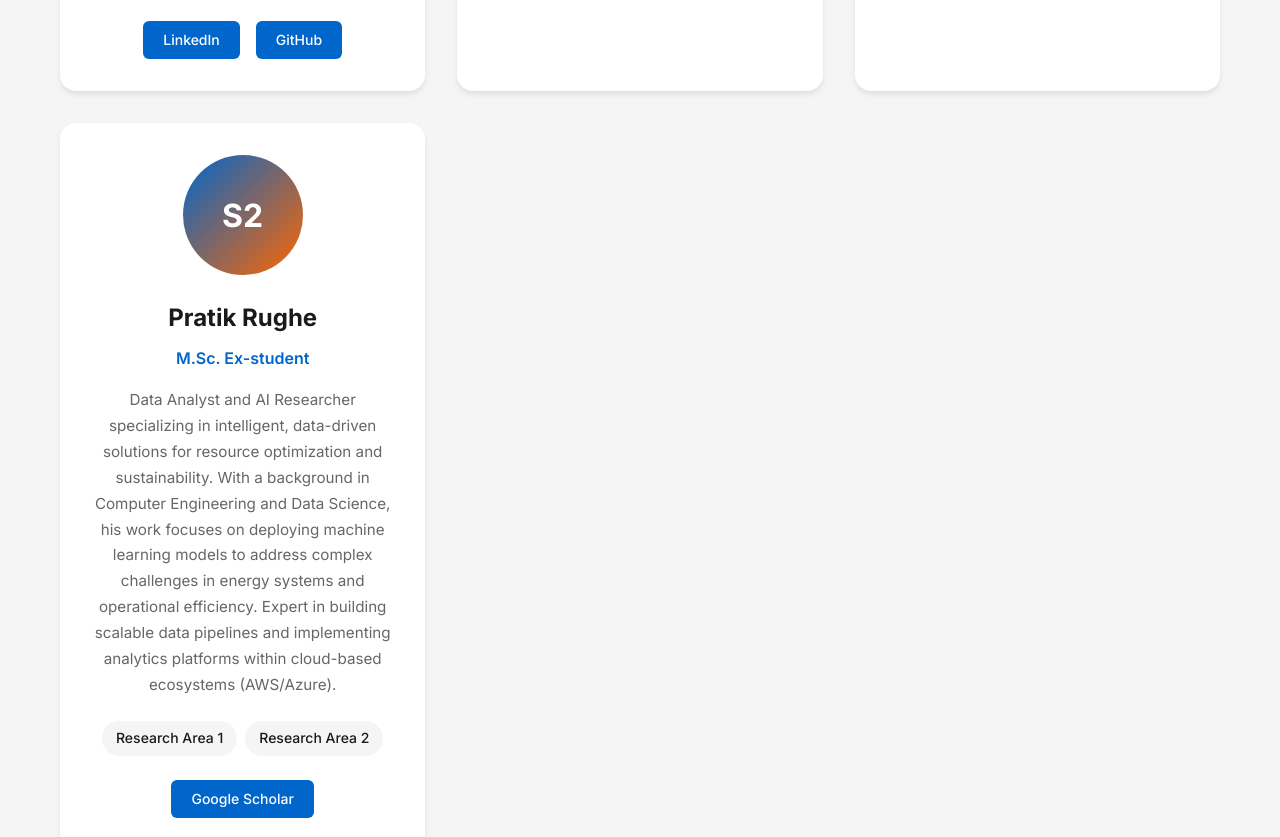
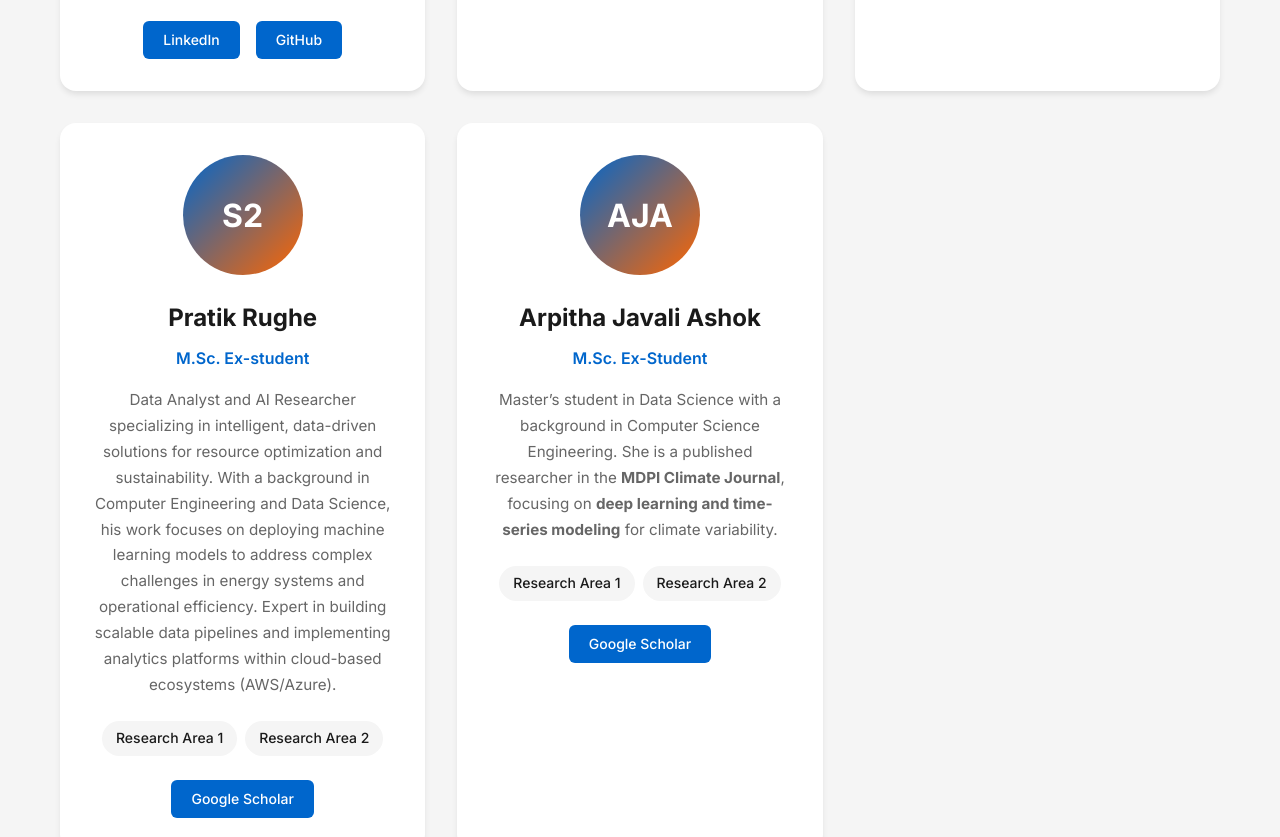
Before and after one commit to CaceresCristhian/iHubMind, a plain HTML site: page index.html in a window 1280 px wide. Shown: the part 5035-5872 px from the top of the page. Drawn offline with nearby package versions, Linux system fonts and the light colour scheme.

Commit message:
Arpitha Javali Ashok added

```diff
--- a/index.html
+++ b/index.html
@@ -417,6 +417,32 @@
                         </div>
                     </div>
                 </div>
+                <!-- Arpitha Javali Ashok-->
+                <div class="team-card">
+                    <div class="team-image">
+                        <div class="team-placeholder">
+                            <span>AJA</span>
+                        </div>
+                    </div>
+                    <div class="team-info">
+                        <h3 class="team-name">Arpitha Javali Ashok</h3>
+                        <p class="team-title">M.Sc. Ex-Student</p>
+                        <p class="team-bio">
+                            Master’s student in Data Science with a background in Computer Science Engineering.
+                            She is a published researcher in the <strong>MDPI Climate Journal</strong>,
+                            focusing on <strong>deep learning and time-series modeling</strong> for
+                            climate variability.
+                        </p>
+                        <div class="team-expertise">
+                            <span class="expertise-tag">Research Area 1</span>
+                            <span class="expertise-tag">Research Area 2</span>
+                        </div>
+                        <div class="team-links">
+                            <a href="https://scholar.google.com/citations?user=wLLFzRUAAAAJ&hl=en" target="_blank"
+                                class="team-link">Google Scholar</a>
+                        </div>
+                    </div>
+                </div>
             </div>
         </div>
     </section>
```
